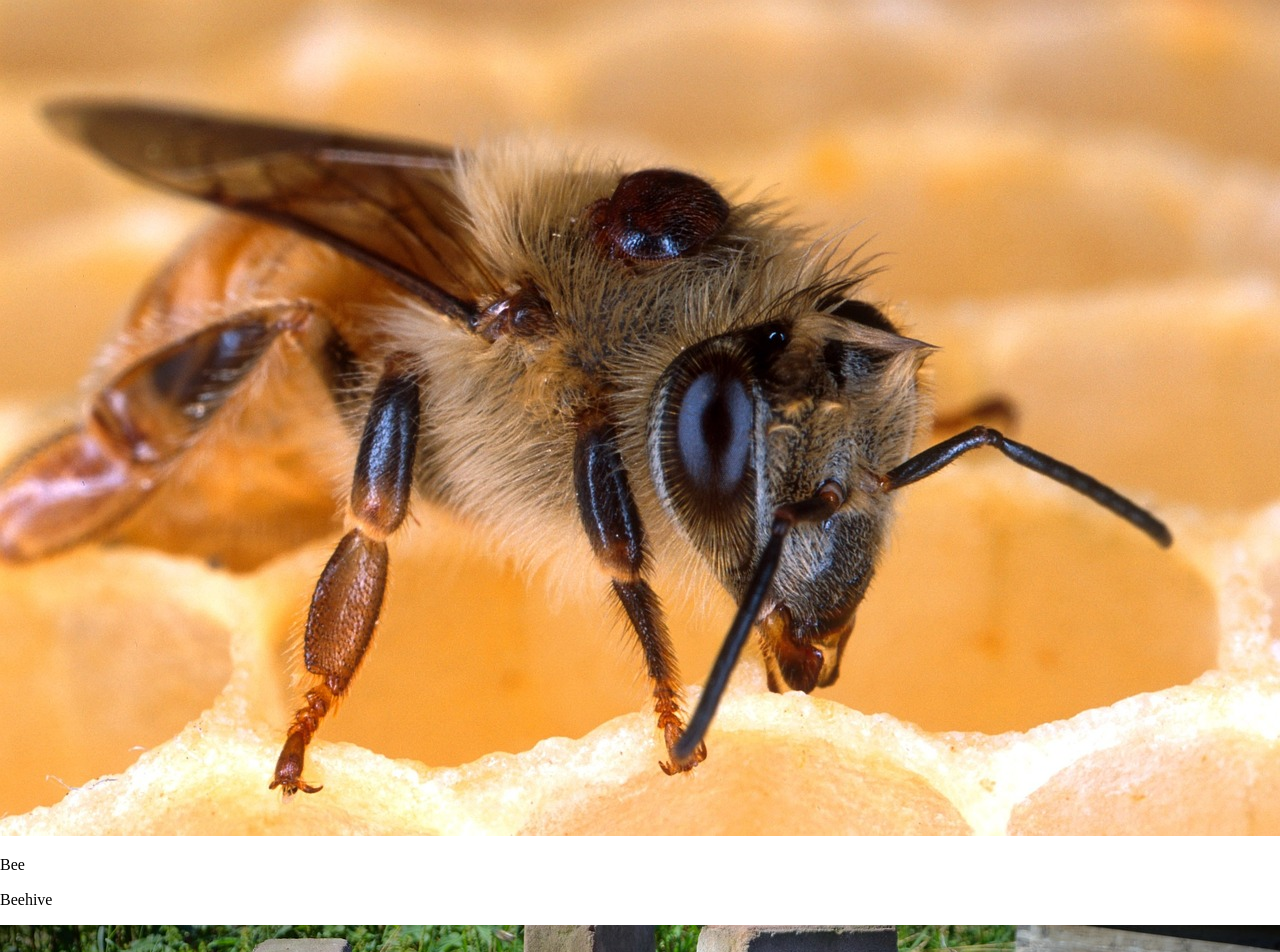
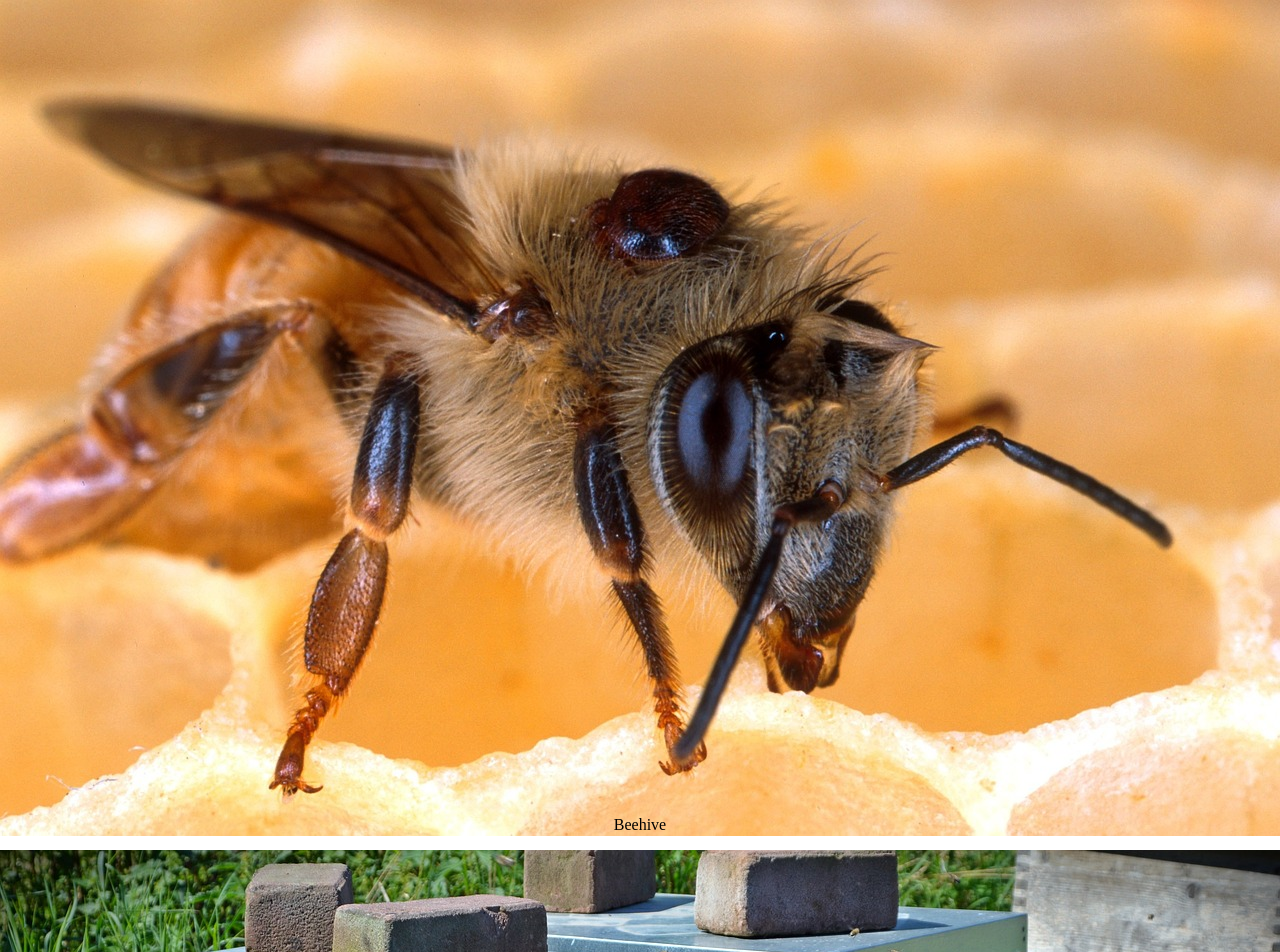
Before and after one commit to NorbertAll/scrollerJS, a plain HTML site: page index.html in a window 1280 px wide. Shown: the top 952 px of the page. Drawn offline with nearby package versions, Linux system fonts and the light colour scheme.

Commit message:
Add basic styles

```diff
--- a/index.js
+++ b/index.js
@@ -0,0 +1,7 @@
+document.addEventListener('DOMContentLoaded', function(){
+    const rootElement=document.querySelector('#root');
+    const sections=document.querySelectorAll('section');
+    document.addEventListener('mousewheel', function(event){
+
+    })
+})
--- a/style.css
+++ b/style.css
@@ -2,3 +2,14 @@
     box-sizing: border-box;
 
 }
+html{
+    overflow: hidden;
+}
+section{
+    height: 100vh;
+    text-align: center;
+}
+section p{
+    max-width: 75%;
+    margin: 16px auto;
+}
```
